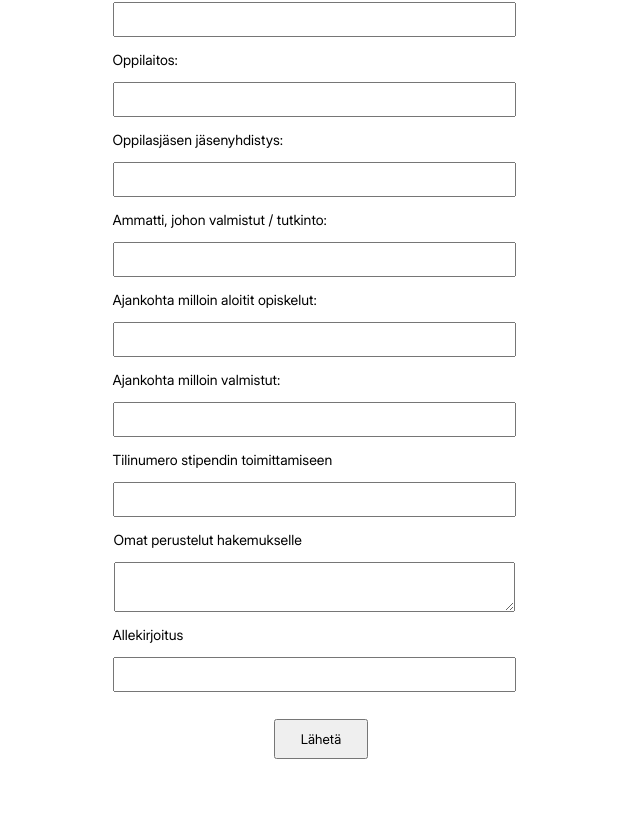
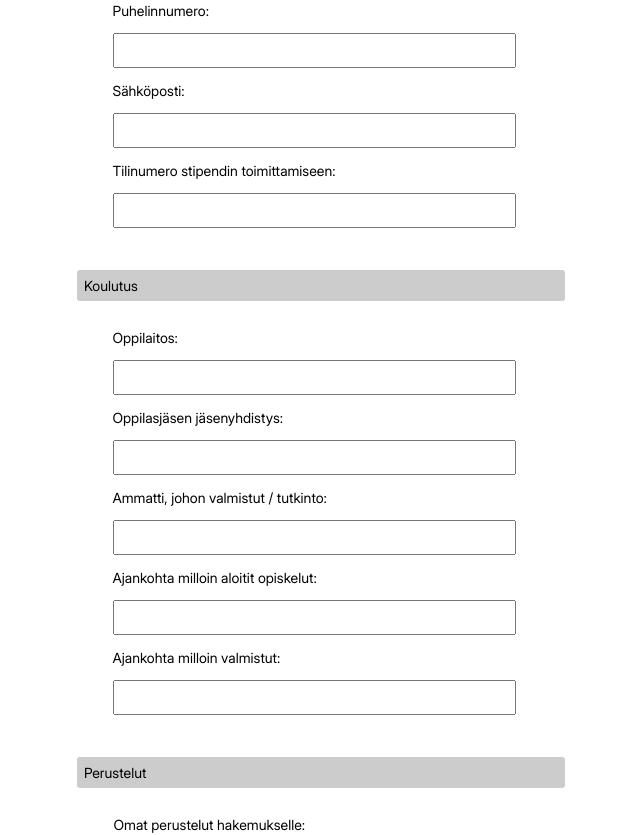
Before and after one commit to nellyhuima/PPTV-saatio, a React (Vite) app: page /lomake in a window 1280 px wide. Shown: the part 630-1465 px from the top of the page, without its empty margins (319-959 px from the left). Built offline with nearby package versions, Linux system fonts and the light colour scheme.

Commit message:
cleaning up lomake and font fixes -I

```diff
--- a/components/Lomake/Lomake.css
+++ b/components/Lomake/Lomake.css
@@ -14,12 +14,29 @@
     flex-direction: column;
   }
 
+  .palkki {
+   background-color: #ccc;
+    padding: 0px 7px 7px 7px;
+    margin: 2em 0em 2em 0em;
+    width: 76%;
+    border-radius: 3px;
+  }
+
+  .instructions {
+    margin: 2em;
+
+  }
+
   input, textarea {
     margin: 1em 1em 1em 0em;
     font-size: 14px;
     padding: 0.5em 3em 0.5em 0.5em;
     width: 25em;
     outline: none;
+  }
+
+  textarea {
+    height: 8em;
   }
 
   .view-content {
@@ -110,7 +127,7 @@
   }
 
   input:checked + .slider {
-    background-color: #2196f3;
+    background-color: #000000;
   }
 
   input:checked + .slider:before {
--- a/components/Lomake/Lomake.jsx
+++ b/components/Lomake/Lomake.jsx
@@ -92,9 +92,12 @@ const Lomake = () => {
     <div className="view-content">
     {OpiskelijaView ? (
       <div className='view-content'>
+        <div className='instructions'>
         <h2>Hakemus</h2>
         <p className='kuvaus'>Tästä voit täyttää hakemuksen stipendille. Vaihdathan valikosta oletko stipendin hakija vai suosittelija!</p>
+        </div>
         <form onSubmit={handleSubmit}>
+        <div className='palkki'><p>Hakijan tiedot</p></div>
         <label>
           Nimi:
           <input
@@ -126,7 +129,7 @@ const Lomake = () => {
           />
         </label>
         <label>
-          Postinumero/-paikka
+          Postinumero/-paikka:
           <input
             type="text"
             name="postinro"
@@ -155,6 +158,17 @@ const Lomake = () => {
             required
           />
         </label>
+        <label>
+          Tilinumero stipendin toimittamiseen:
+          <input
+            type="text"
+            name="tilinumero"
+            value={formData.tilinumero || ''}
+            onChange={handleChange}
+            required
+          />
+        </label>
+        <div className='palkki'><p>Koulutus</p></div>
         <label>
           Oppilaitos:
           <input
@@ -205,18 +219,9 @@ const Lomake = () => {
             required
           />
         </label>
+        <div className='palkki'><p>Perustelut</p></div>
         <label>
-          Tilinumero stipendin toimittamiseen
-          <input
-            type="text"
-            name="tilinumero"
-            value={formData.tilinumero || ''}
-            onChange={handleChange}
-            required
-          />
-        </label>
-        <label>
-          Omat perustelut hakemukselle
+          Omat perustelut hakemukselle:
           <textarea
             name="message"
             value={formData.message || ''}
@@ -242,6 +247,7 @@ const Lomake = () => {
         <h2 className='otsikko'>Hakemus</h2>
         <p className='kuvaus'>Tästä voit täyttää suosituksen stipendinhakijalle. Vaihdathan valikosta oletko stipendin hakija vai suosittelija!</p>
         <form onSubmit={handleSubmit}>
+        <div className='palkki'><p>Suosittelijan tiedot</p></div>
         <label>
           Nimi/yhdistys/oppilaskunta:
           <input
@@ -262,8 +268,19 @@ const Lomake = () => {
             required
           />
         </label>
+        <div className='palkki'><p>Perustelut</p></div>
         <label>
-          Perustelut suositukselle
+          Suositeltava henkilö:
+          <input
+            type="text"
+            name="name"
+            value={formData.name || ''}
+            onChange={handleChange}
+            required
+          />
+        </label>
+        <label>
+          Perustelut suositukselle:
           <textarea
             name="Sperustelu"
             value={formData.Sperustelu || ''}
--- a/components/OtaYhteytta/OtaYhteytta.css
+++ b/components/OtaYhteytta/OtaYhteytta.css
@@ -2,6 +2,8 @@
   font-family: 'Inter';
 
 }
+
+
 
 .YhteysLomake {
     flex: 1;
--- a/components/OtaYhteytta/OtaYhteytta.jsx
+++ b/components/OtaYhteytta/OtaYhteytta.jsx
@@ -40,6 +40,7 @@ const OtaYhteytta = () => {
     <form className='YhteysLomake' onSubmit={handleSubmit}>
     <h1 className='Hteksti'>Ota yhteyttä</h1>
     <p className='YhteysText'>Mikäli sinulla on kysyttävää, voit tällä lomakkeella lähettää meille viestin. Vastaamme sinulle pikimmiten!</p>
+
         <label className='YhteysLabel'>
           <input className='Oinput'
             type="text"
--- a/components/UKKI/UKK.css
+++ b/components/UKKI/UKK.css
@@ -6,7 +6,6 @@
 }
 
 .Hteksti {
-  font-size: 28px;
   margin: 0.5em 0.5em 1em 0.5em;
   color: white;
 }
@@ -22,6 +21,7 @@
   color: white;
   font-size: 12px;
   width: 43%;
+  border: 1px solid rgba(76, 91, 112, 0.8);
 }
 
 .question-opener{
```
